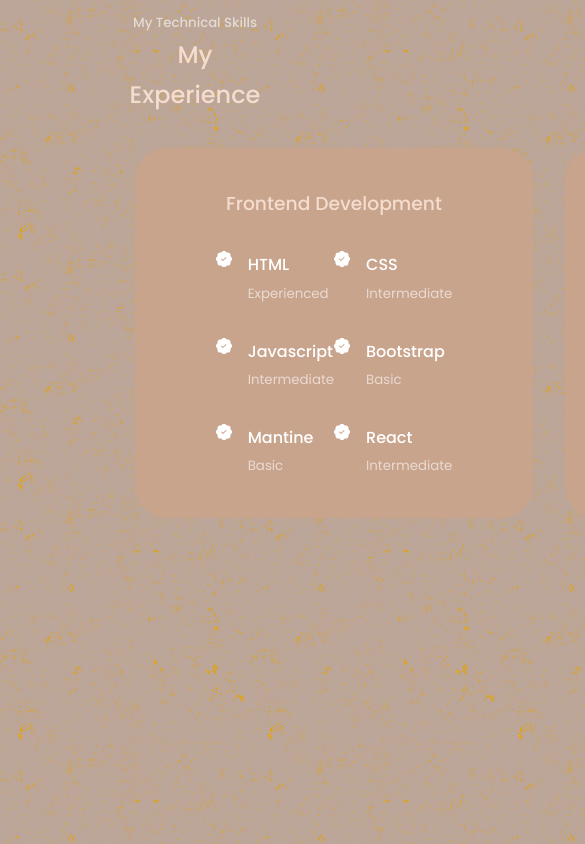
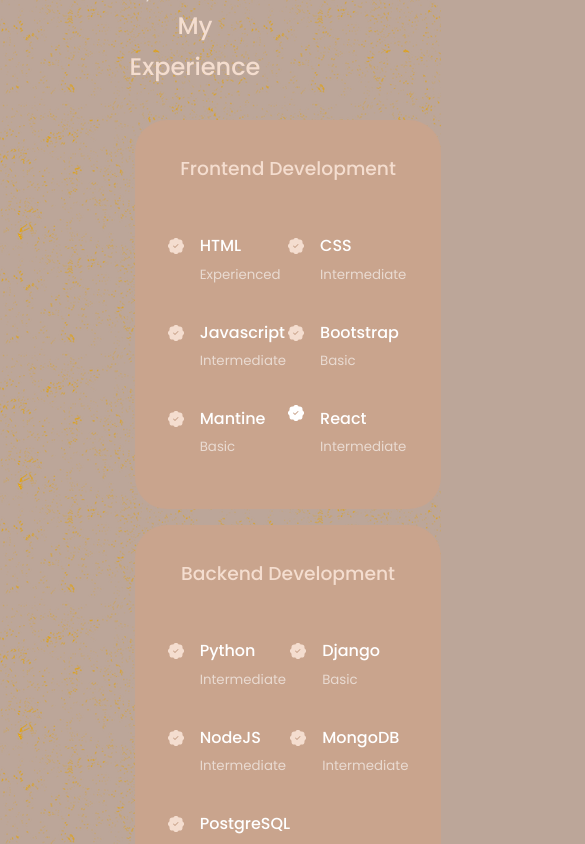
Before and after one commit to ngran4/react-portfolio, a React (Create React App) app: page / in a window 390 px wide. Shown: the part 1900-2744 px from the top of the page, 585 px wide, since content can reach past the window. Built offline with nearby package versions, Linux system fonts and the light colour scheme.

Commit message:
experience styling

```diff
--- a/src/components/experience/Experience.jsx
+++ b/src/components/experience/Experience.jsx
@@ -14,35 +14,35 @@ const Experience = () => {
           <h3>Frontend Development</h3>
           <div className="experience__content">
             <article className='experience__details'>
-              <BsPatchCheckFill />
+              <BsPatchCheckFill className='experience__details-icon' />
               <div>
                 <h4>HTML</h4>
                 <small className='text-light'>Experienced</small>
               </div>
             </article>
             <article className='experience__details'>
-              <BsPatchCheckFill />
+              <BsPatchCheckFill className='experience__details-icon' />
               <div>
                 <h4>CSS</h4>
                 <small className='text-light'>Intermediate</small>
               </div>
             </article>
             <article className='experience__details'>
-              <BsPatchCheckFill />
+              <BsPatchCheckFill className='experience__details-icon' />
               <div>
                 <h4>Javascript</h4>
                 <small className='text-light'>Intermediate</small>
               </div>
             </article>
             <article className='experience__details'>
-              <BsPatchCheckFill />
+              <BsPatchCheckFill className='experience__details-icon' />
               <div>
                 <h4>Bootstrap</h4>
                 <small className='text-light'>Basic</small>
               </div>
             </article>
             <article className='experience__details'>
-              <BsPatchCheckFill />
+              <BsPatchCheckFill className='experience__details-icon' />
               <div>
                 <h4>Mantine</h4>
                 <small className='text-light'>Basic</small>
@@ -63,35 +63,35 @@ const Experience = () => {
           <h3>Backend Development</h3>
           <div className="experience__content">
             <article className='experience__details'>
-              <BsPatchCheckFill />
+              <BsPatchCheckFill className='experience__details-icon' />
               <div>
                 <h4>Python</h4>
                 <small className='text-light'>Intermediate</small>
               </div>
             </article>
             <article className='experience__details'>
-              <BsPatchCheckFill />
+              <BsPatchCheckFill className='experience__details-icon' />
               <div>
                 <h4>Django</h4>
                 <small className='text-light'>Basic</small>
               </div>
             </article>
             <article className='experience__details'>
-              <BsPatchCheckFill />
+              <BsPatchCheckFill className='experience__details-icon' />
               <div>
                 <h4>NodeJS</h4>
                 <small className='text-light'>Intermediate</small>
               </div>
             </article>
             <article className='experience__details'>
-              <BsPatchCheckFill />
+              <BsPatchCheckFill className='experience__details-icon' />
               <div>
                 <h4>MongoDB</h4>
                 <small className='text-light'>Intermediate</small>
               </div>
             </article>
             <article className='experience__details'>
-              <BsPatchCheckFill />
+              <BsPatchCheckFill className='experience__details-icon' />
               <div>
                 <h4>PostgreSQL</h4>
                 <small className='text-light'>Basic</small>
--- a/src/components/experience/experience.css
+++ b/src/components/experience/experience.css
@@ -35,3 +35,37 @@
   gap: 1rem;
 
 }
+
+.experience__details-icon {
+  margin-top: 6px;
+  color: var(--color-primary);
+}
+
+/* ============== MEDIA QUERIES (MED) ==============  */
+@media screen and (max-width: 1024px) {
+  .experience__container {
+    grid-template-columns: 1fr;
+  }
+
+  .experience__container > div {
+    width: 80%;
+    padding: 2rem;
+    margin: 0 auto;
+  }
+
+  .experience__content {
+    padding: 1rem;
+  }
+}
+
+/* ============== MEDIA QUERIES (SM) ==============  */
+@media screen and (max-width: 600px) {
+  .experience__container {
+    gap: 1rem;
+  }
+
+  .experience__container > div {
+    width: 100%;
+    padding: 2rem 1rem;
+  }
+}
--- a/src/index.css
+++ b/src/index.css
@@ -61,7 +61,6 @@ h1 {
 
 section {
   margin: 8rem;
-  height: 100vh;
 }
 
 section > h2, section > h5 {
```
